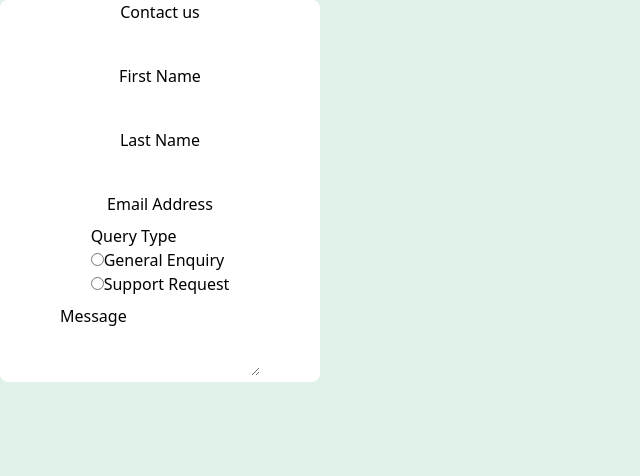
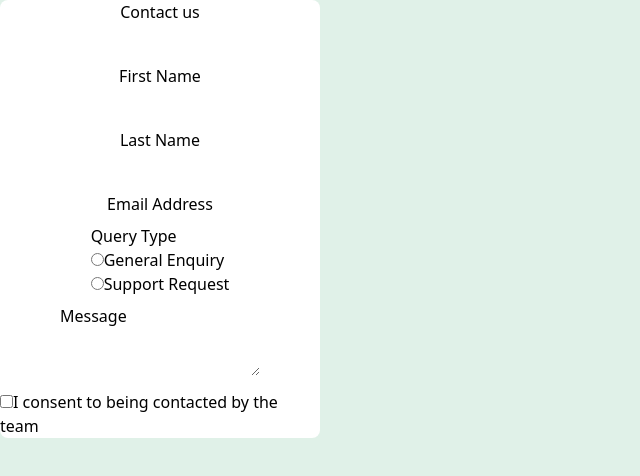
Before and after one commit to raswonders/contact-form, a React (Vite) app: page / in a window 1280 px wide. Shown: the top 476 px of the page, without its empty margins (0-640 px from the left). Built offline with nearby package versions, Linux system fonts and the light colour scheme.

Commit message:
add checkbox

```diff
--- a/src/components/Card.tsx
+++ b/src/components/Card.tsx
@@ -1,3 +1,4 @@
+import { Checkbox } from "./Checkbox";
 import { Message } from "./Message";
 import { RadioSelection } from "./RadioSelection";
 import { TextField } from "./TextField";
@@ -14,7 +15,7 @@ export function Card() {
         labels={["General Enquiry", "Support Request"]}
       />
       <Message />
-      {/* <Checkbox lavel="I consent to being contacted by the team" /> */}
+      <Checkbox label="I consent to being contacted by the team" />
     </main>
   );
 }
--- /dev/null
+++ b/src/components/Checkbox.tsx
@@ -0,0 +1,14 @@
+import { useId } from "react";
+
+export function Checkbox({ label }: { label: string }) {
+  const id = useId();
+
+  return (
+    <div>
+      <input type="checkbox" id={id} />
+      <label className="" htmlFor={id}>
+        {label}
+      </label>
+    </div>
+  );
+}
```
